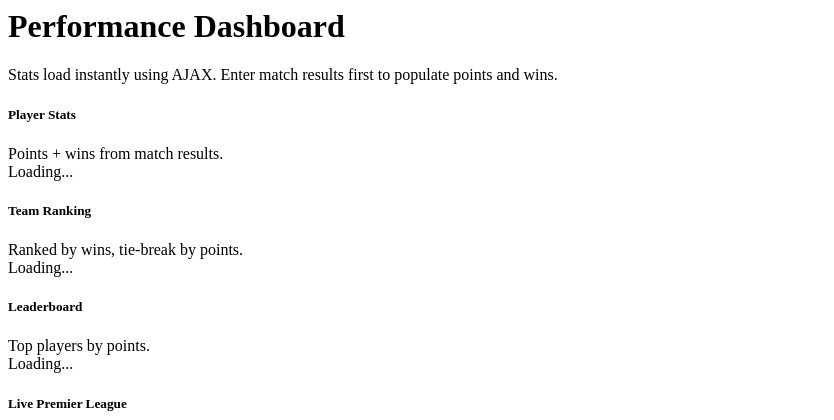
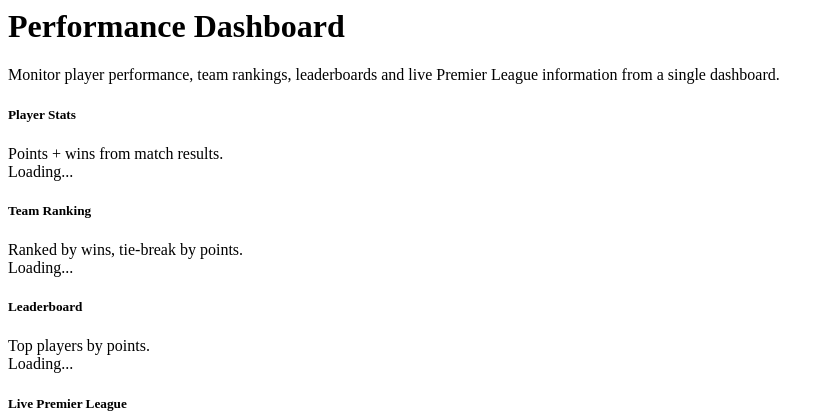
Before and after one commit to Ahmedreza54/football-club-management-resit, a PHP site: page /app/views/dashboard.php in a window 1280 px wide. Shown: the top 420 px of the page, without its empty margins (0-834 px from the left). Run offline with PHP 8.4, Linux system fonts and the light colour scheme; the template is opened without the code that fills it, so the values that code supplies are empty.

Commit message:
Improve dashboard layout and headings

```diff
--- a/football/app/views/dashboard.php
+++ b/football/app/views/dashboard.php
@@ -3,10 +3,11 @@ declare(strict_types=1);
 ?>
 
 <div class="app-panel p-4">
-    <h1 class="h3 mb-2"><?php echo htmlspecialchars($title ?? 'Performance Dashboard'); ?></h1>
-
+    <h1 class="h3 fw-bold text-primary mb-2">
+        <?php echo htmlspecialchars($title ?? 'Performance Dashboard'); ?>
+    </h1>
     <p class="text-muted mb-4">
-        Stats load instantly using AJAX. Enter match results first to populate points and wins.
+        Monitor player performance, team rankings, leaderboards and live Premier League information from a single dashboard.
     </p>
 
     <div class="row g-3">
@@ -14,21 +15,21 @@ declare(strict_types=1);
             <div class="border rounded shadow-sm p-3 h-100 bg-white">
             <h5 class="fw-bold text-primary mb-2">Player Stats</h5>
                 <div class="text-muted small mt-1">Points + wins from match results.</div>
-                <div id="player-stats" class="mt-3 text-muted">Loading...</div>
+                <div id="player-stats" class="small" class="mt-3 text-muted">Loading...</div>
             </div>
         </div>
         <div class="col-lg-4">
             <div class="border rounded shadow-sm p-3 h-100 bg-white">
             <h5 class="fw-bold text-success mb-2">Team Ranking</h5>
                 <div class="text-muted small mt-1">Ranked by wins, tie-break by points.</div>
-                <div id="team-ranking" class="mt-3 text-muted">Loading...</div>
+                <div id="team-ranking" class="small" class="mt-3 text-muted">Loading...</div>
             </div>
         </div>
         <div class="col-lg-4">
             <div class="border rounded shadow-sm p-3 h-100 bg-white">
             <h5 class="fw-bold text-warning mb-2">Leaderboard</h5>
                 <div class="text-muted small mt-1">Top players by points.</div>
-                <div id="leaderboard" class="mt-3 text-muted">Loading...</div>
+                <div id="leaderboard" class="small" class="mt-3 text-muted">Loading...</div>
             </div>
         </div>
         <div class="col-lg-4">
```
